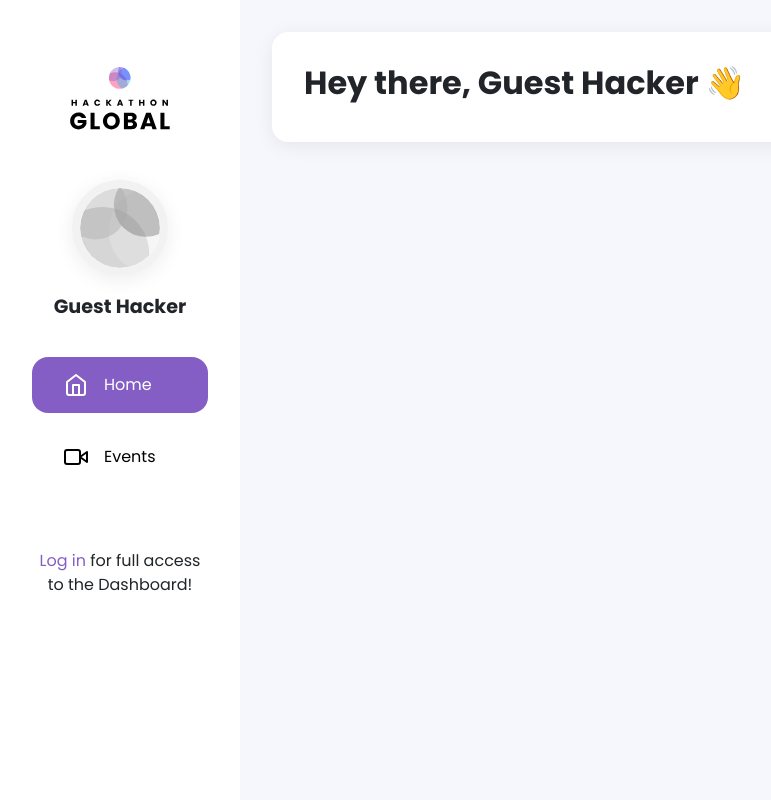
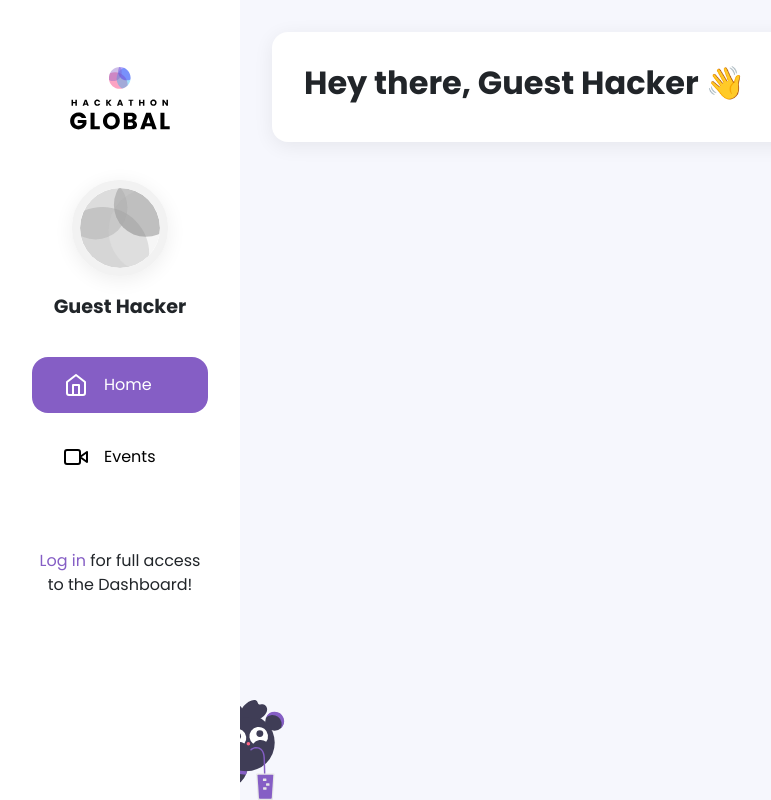
Before and after one commit to janakitti/hackathon-global, a React (Create React App) app: page / in a window 1280 px wide. Shown: the whole page, without its empty margins (0-771 px from the left). Built offline with nearby package versions, Linux system fonts and the light colour scheme.

Commit message:
Add drink water character

```diff
--- a/src/components/SideNav/SideNav.scss
+++ b/src/components/SideNav/SideNav.scss
@@ -1,9 +1,11 @@
 #side-nav {
   height: 100vh;
   width: 15em;
+  min-width: 15em;
   padding: 3em 2em;
   background-color: $panel;
   text-align: center;
+  z-index: 10;
 }
 
 #side-nav__img--pfp {
@@ -48,3 +50,17 @@
 .side-nav__div--account-action {
   padding-top: 3em;
 }
+
+#side-nav__img--drink-water {
+  position: fixed;
+  bottom: 0;
+  left: 12em;
+  transition: 0.5s;
+}
+
+#side-nav__img--drink-water:hover {
+  position: fixed;
+  bottom: 0;
+  left: 13em;
+  transition: 0.5s;
+}
--- a/src/components/SideNav/SideNav.tsx
+++ b/src/components/SideNav/SideNav.tsx
@@ -1,4 +1,4 @@
-import { useContext } from "react";
+import { useContext, useState } from "react";
 import {
   useHistory,
   useLocation,
@@ -8,6 +8,8 @@ import {
   Link,
 } from "react-router-dom";
 import { logoutUser } from "../../context/actions/UserActions";
+import OverlayTrigger from "react-bootstrap/OverlayTrigger";
+import Tooltip from "react-bootstrap/Tooltip";
 import { AppContext } from "../../context/context";
 
 const SideNav = () => {
@@ -24,6 +26,7 @@ const SideNav = () => {
   };
 
   return (
+    <>
       <div id="side-nav">
         <img
           src={"./logo_1.svg"}
@@ -77,6 +80,27 @@ const SideNav = () => {
           </div>
         )}
       </div>
+
+      <OverlayTrigger
+        placement="top"
+        delay={{ show: 250, hide: 400 }}
+        transition={false}
+        overlay={
+          <Tooltip id="id" placement="top">
+            Don't forget to drink water!
+          </Tooltip>
+        }
+      >
+        {
+          <img
+            src="./drink_water.svg"
+            height={100}
+            width={100}
+            id="side-nav__img--drink-water"
+          />
+        }
+      </OverlayTrigger>
+    </>
   );
 };
 
```
Also changed, not shown: public/drink_water.svg (added). Lines whose indentation alone changed are shown as unchanged.
